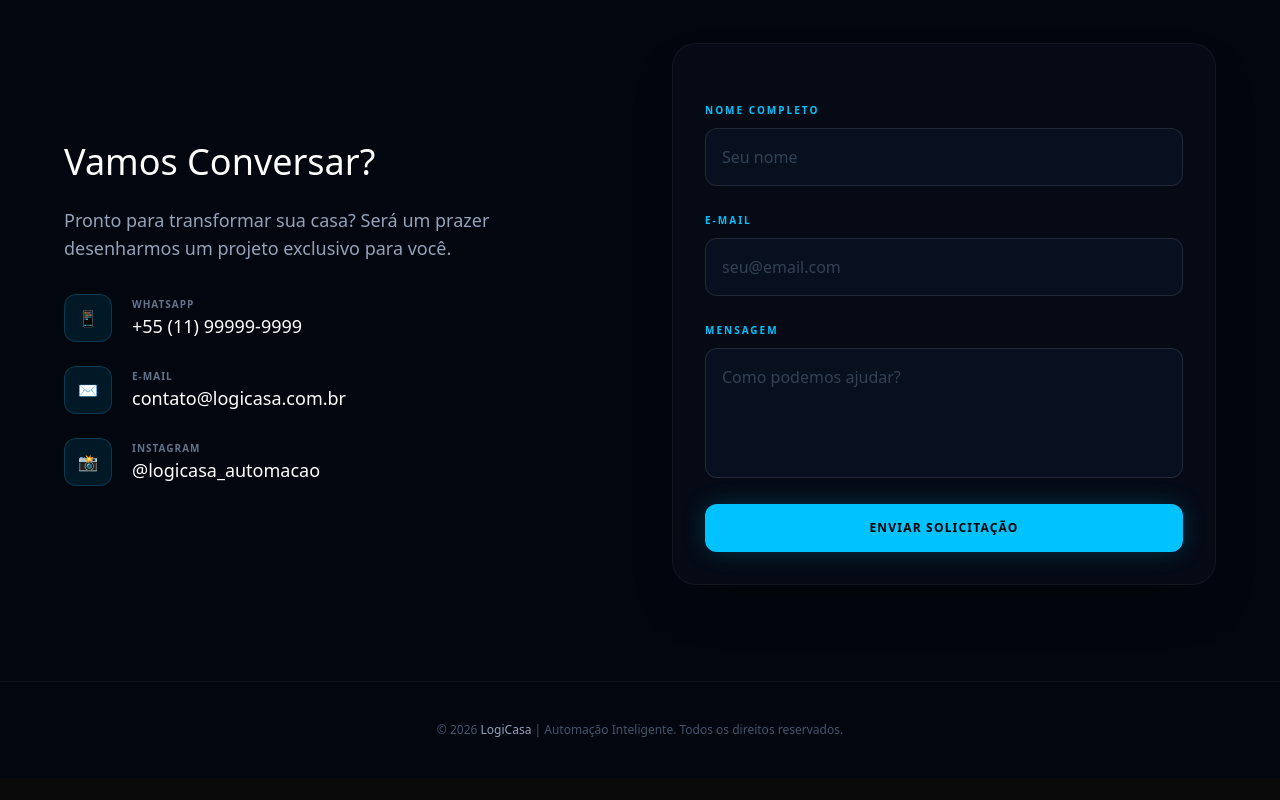
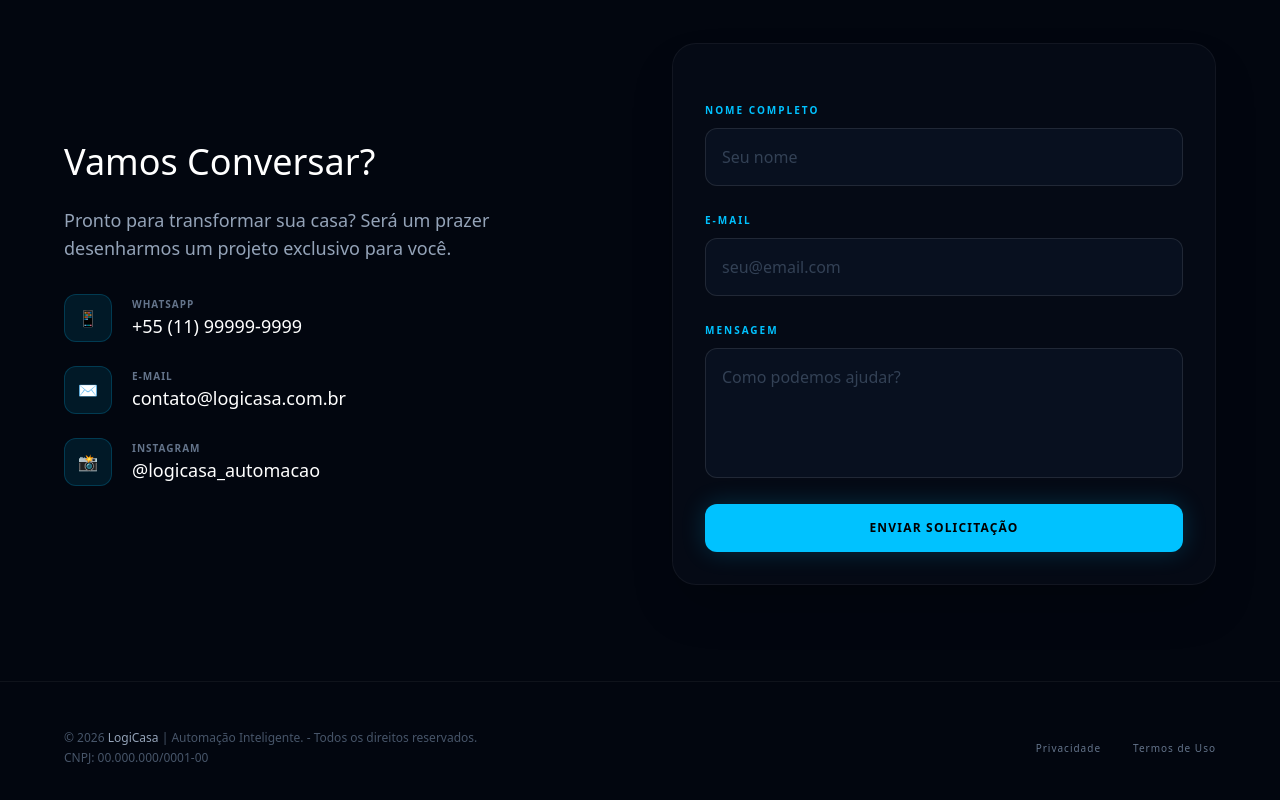
Before and after one commit to lafapdvf/logicasa, a React (Vite) app in the folder frontend/: page / in a window 1280 px wide. Shown: the part 2749-3549 px from the top of the page. Before the commit the page ends 3527 px from the top, so only its background shows below. Built offline with nearby package versions, Linux system fonts and the light colour scheme.

Commit message:
Privacy Policy and User Terms modals working

```diff
--- a/frontend/src/App.tsx
+++ b/frontend/src/App.tsx
@@ -382,10 +382,31 @@ export default function App() {
       </section>
 
       {/* FOOTER */}
-      <footer className="px-6 py-10 text-center text-slate-600 text-xs border-t border-white/5 bg-[#02060f]">
-        © {new Date().getFullYear()}{" "}
-        <span className="text-slate-400">LogiCasa</span> | Automação
-        Inteligente. Todos os direitos reservados.
+      <footer className="px-6 py-12 bg-[#02060f] border-t border-white/5">
+        <div className="max-w-6xl mx-auto flex flex-col md:flex-row justify-between items-center gap-6">
+          <div className="text-slate-600 text-xs text-center md:text-left">
+            © {new Date().getFullYear()}{" "}
+            <span className="text-slate-400">LogiCasa</span> | Automação
+            Inteligente. - Todos os direitos reservados.
+            <p className="mt-1">CNPJ: 00.000.000/0001-00</p>{" "}
+            {/* Importante para Google Ads */}
+          </div>
+
+          <div className="flex gap-8 text-[10px] uppercase tracking-widest font-medium">
+            <button
+              onClick={() => setModalContent("privacidade")}
+              className="text-slate-500 hover:text-[#00c2ff] transition"
+            >
+              Privacidade
+            </button>
+            <button
+              onClick={() => setModalContent("termos")}
+              className="text-slate-500 hover:text-[#00c2ff] transition"
+            >
+              Termos de Uso
+            </button>
+          </div>
+        </div>
       </footer>
 
       {/* MODAL LGPD */}
```
